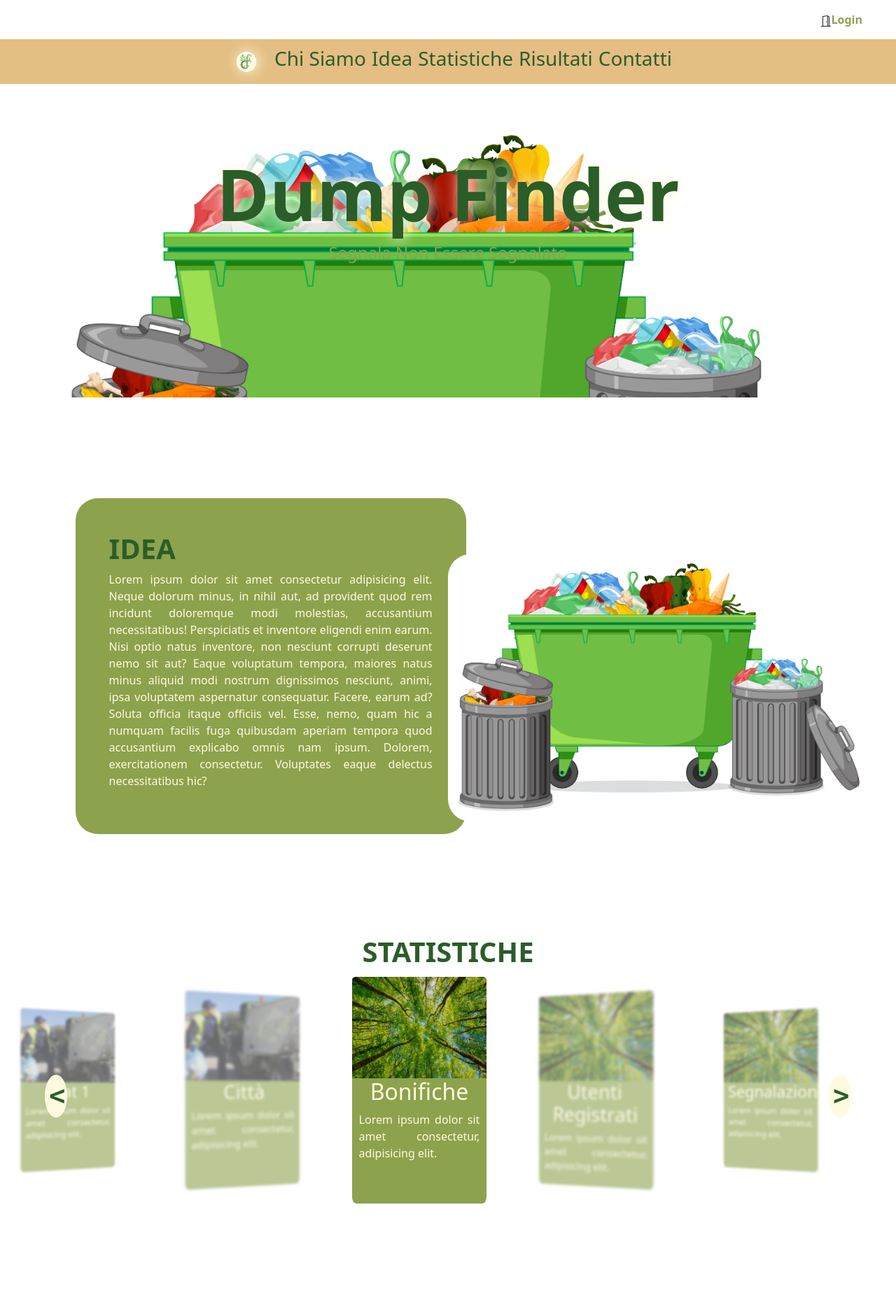
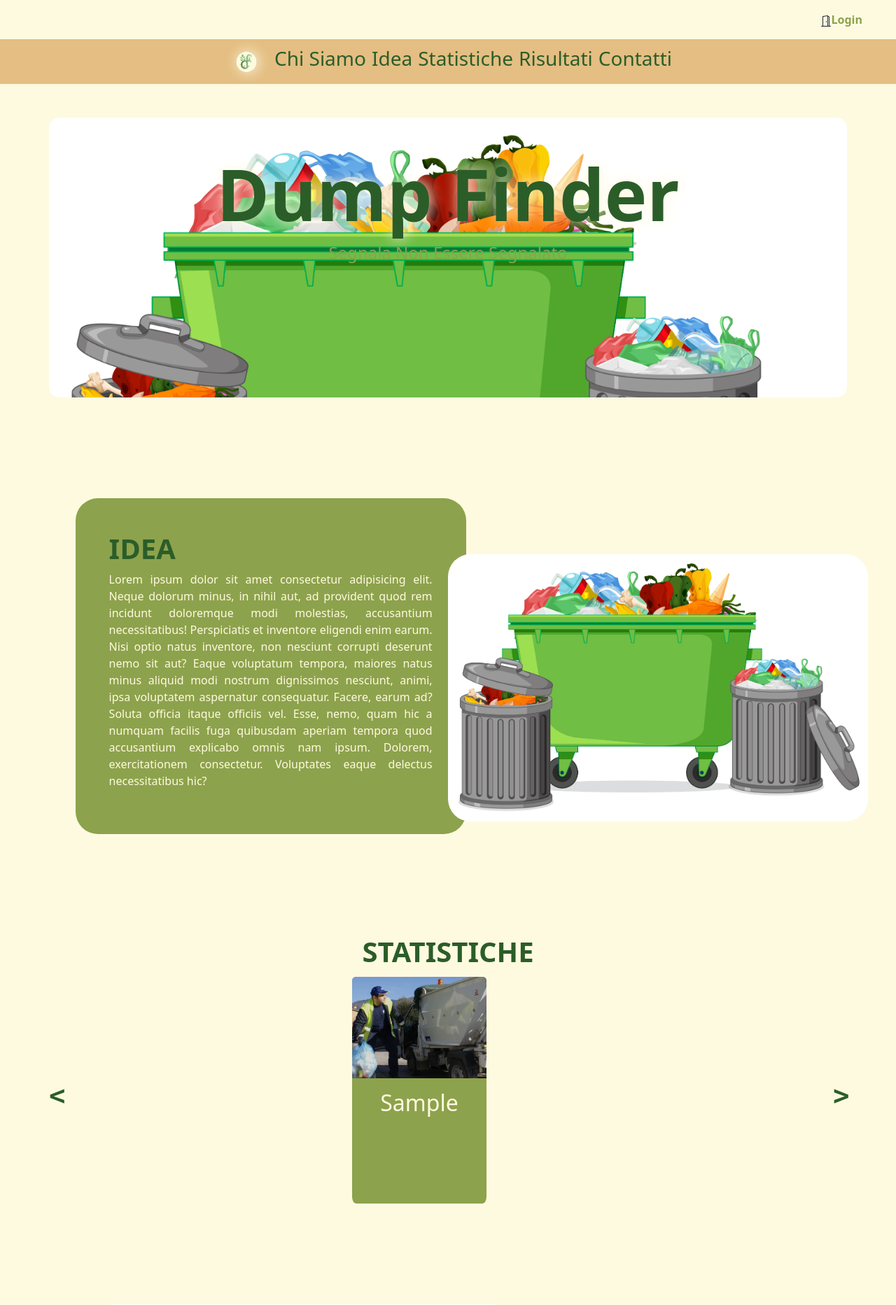
Before and after one commit to Nyde5/DumpFinder_Web, a PHP site: page / in a window 1280 px wide. Shown: the top 1865 px of the page at 70% size. Run offline with PHP 8.4, Linux system fonts and the light colour scheme; tables that the repository leaves empty or names only in its code hold one stand-in row (values such as "Sample post"); some libraries are stand-ins or nearby versions.

Commit message:
Statistiche
Adesso funzionano le statistiche

```diff
--- a/css/style.css
+++ b/css/style.css
@@ -10,7 +10,7 @@
 } */
 
 body{
-    background-color: var(--secondary);
+    background-color: var(--secondary) !important;
 }
 
 #login{
--- a/index.html
+++ b/index.php
@@ -7,6 +7,12 @@
       <link href="https://cdn.jsdelivr.net/npm/bootstrap@5.3.3/dist/css/bootstrap.min.css" rel="stylesheet" integrity="sha384-QWTKZyjpPEjISv5WaRU9OFeRpok6YctnYmDr5pNlyT2bRjXh0JMhjY6hW+ALEwIH" crossorigin="anonymous">
       <link rel="stylesheet" href="css/style.css">
       <link rel="stylesheet" href="css/footer.css">
+
+      <?php
+        session_start();
+        $conn = new mysqli("localhost", "root", "", "my_dumpfinder");
+      ?>
+
     </head>
     <body class="d-flex justify-content-center flex-column g-5">
       <!-- LOGIN DIV -->
@@ -38,7 +44,6 @@
 
       <!-- VETRINA -->
       <div class="container-fluid mt-5 p-5">
-
         <!-- IDEA DIV -->
         <div id="idea" class="container-md d-flex flex-row">
           <div class="rounded-5 p-5 w-50 position-relative" style="background-color: #8da24cff; left: 2vw;">
@@ -61,44 +66,26 @@
       <div id="stat" class="d-flex justify-content-center flex-column text-center w-100 my-5 py-5">
         <h1>STATISTICHE</h1>
         <div class="slider w-100 p-5">
-          <div class="item">
-              <img src="img/varie/netturbino.jpg" alt="netturbino" class="img">
-              <div class="text d-flex justify-content-center flex-column w-100">
-                  <h2>Stat 1</h2>
-                  Lorem ipsum dolor sit amet consectetur, adipisicing elit.
-              </div>
 
-          </div>
-          <div class="item">
-              <img src="img/varie/netturbino.jpg" alt="netturbino" class="img">
-              <div class="text d-flex justify-content-center flex-column w-100">
-                  <h2>Città</h2>
-              Lorem ipsum dolor sit amet consectetur, adipisicing elit.
-              </div>
+          <?php
+            $qry = "SELECT view_num_stat.Category FROM `view_num_stat`";
+            $result = $conn->query($qry);
 
-          </div>
-          <div class="item">
-              <img src="img/varie/natura-alberi.jpg" alt="natura-alberi" class="img">
-              <div class="text d-flex justify-content-center flex-column w-100">
-                  <h2>Bonifiche</h2>
-              Lorem ipsum dolor sit amet consectetur, adipisicing elit.
+            while($row = $result -> fetch_assoc()){
+              $row = $row['Category'];
+              $nameStat = str_replace('_', ' ', $row);
+              $nameStat = ucwords($nameStat);
+              echo "
+              <div class='item'>
+                <img src='img/varie/netturbino.jpg' alt='netturbino' class='img'>
+                <div class='text d-flex justify-content-center flex-column w-100 pt-3'>
+                    <h2>$nameStat</h2>
+                    <h1 class='text-center' id='$row'></h1>
                 </div>
               </div>
-          <div class="item">
-              <img src="img/varie/natura-alberi.jpg" alt="natura-alberi" class="img">
-              <div class="text d-flex justify-content-center flex-column w-100">
-                  <h2>Utenti Registrati</h2>
-              Lorem ipsum dolor sit amet consectetur, adipisicing elit.
-              </div>
-          </div>
-          <div class="item">
-              <img src="img/varie/natura-alberi.jpg" alt="natura-alberi" class="img">
-              <div class="text d-flex justify-content-center flex-column w-100">
-                  <h2>Segnalazioni</h2>
-              Lorem ipsum dolor sit amet consectetur, adipisicing elit.
-              </div>
-          </div>
-
+              ";
+            }
+          ?>
           <button id="next">></button>
           <button id="prev"><</button>
         </div>
@@ -210,7 +197,8 @@
 
       </footer>
 
-      <script src="https://cdnjs.cloudflare.com/ajax/libs/jquery/3.7.1/jquery.min.js"></script>
+      <script src="https://cdnjs.cloudflare.com/ajax/libs/jquery-countdown/2.2.14/jquery.countdown.min.js"></script>
+      <script src="https://ajax.googleapis.com/ajax/libs/jquery/3.7.1/jquery.min.js"></script>
       <script src="https://cdn.jsdelivr.net/npm/bootstrap@5.3.3/dist/js/bootstrap.bundle.min.js" integrity="sha384-YvpcrYf0tY3lHB60NNkmXc5s9fDVZLESaAA55NDzOxhy9GkcIdslK1eN7N6jIeHz" crossorigin="anonymous"></script>
       <script src="js/carousel_logic.js"></script>
       <script src="js/navbar.js"></script>
--- a/js/carousel_logic.js
+++ b/js/carousel_logic.js
@@ -2,7 +2,8 @@
     let next = document.getElementById('next');
     let prev = document.getElementById('prev');
 
-    let active = 2;
+
+    let active = parseInt(items.length/2);
     function loadShow(){
         let stt = 0;
         items[active].style.transform = `none`;
--- a/js/stat.js
+++ b/js/stat.js
@@ -1,67 +1,41 @@
+document.addEventListener('DOMContentLoaded',()=>{
+  $.post('php/getStat.php', {
+    value: 100
+  }, (data, status)=>{
+    setDataStat(data);
+  }, "json");
 
+});
 
-// Definire la funzione di gestione degli eventi quando la richiesta è completata
-// xhr.onreadystatechange = function() {
-//     if (xhr.readyState === XMLHttpRequest.DONE) {
-//         if (xhr.status === 200) {
-//             // La richiesta è stata completata con successo
-//             console.log(xhr.responseText);
-//             // Puoi manipolare la risposta qui
-//         } else {
-//             // C'è stato un errore nella richiesta
-//             console.error('Si è verificato un errore:', xhr.status);
-//         }
-//     }
-// };
+const struct = [];
+let isOnStat = false;
 
-
-
-// // Creare un oggetto XMLHttpRequest
-// var xhr = new XMLHttpRequest();
-
-// // Definire il metodo HTTP e l'URL del proxy PHP che inoltrerà la richiesta al server remoto
-// var metodo = "GET";
-// var url = "http://dumpfinder.altervista.org/my_dumpfinder/WEB/proxy.php";
-
-// // Aprire la richiesta con il metodo e l'URL specificati
-// xhr.open(metodo, url, true);
-// xhr.responseType = 'json';
-
-// // Invia la richiesta
-// xhr.send();
-
-// xhr.onload = () => {
-//     const response = xhr.response;
-//     console.log(response);
-// };
-
-
-// Crea una richiesta XMLHttpRequest
-$.getJSON ('./stat.php', showResult);
-
-function showResult(result){
-  console.log(result);
+function setDataStat(data){
+  data.forEach(element => {
+    div = document.getElementById(element.Category);
+    struct.push({
+      div: div,
+      value: parseInt(element.Count)
+    });
+  });
+  struct.forEach(element => {
+    let i = 0;
+    const setStat = setInterval(()=>{
+      if(isOnStat){
+        element.div.innerText = i;
+        if(i < element.value)i++;
+        else clearInterval(setStat);
+      }
+    }, 150);
+  });
 }
 
+window.addEventListener('scroll', function() {
+  var puntoDiAncoraggio = document.getElementById('stat');
+  var posizionePuntoDiAncoraggio = puntoDiAncoraggio.getBoundingClientRect().top;
 
-// var xhr = new XMLHttpRequest();
-
-
-
-// // Imposta il metodo e l'URL della richiesta
-// xhr.open("POST", "../php/stat.php");
-
-// // Invia la richiesta
-// xhr.send();
-
-// // Gestisce la risposta
-// xhr.onload = function() {
-//   if (xhr.status === 200) {
-//     // La richiesta ha avuto successo
-//     var data = JSON.parse(xhr.responseText);
-//     // Usa i dati ricevuti dalla pagina PHP
-//   } else {
-//     // La richiesta ha fallito
-//     console.error("Errore durante la richiesta: " + xhr.status);
-//   }
-// };
+  // Verifica se l'utente ha scrollato abbastanza per visualizzare il punto di ancoraggio
+  if (posizionePuntoDiAncoraggio < window.innerHeight) {
+      isOnStat = true;
+  }
+});
--- /dev/null
+++ b/php/getStat.php
@@ -0,0 +1,17 @@
+<?php
+    session_start();
+    if(isset($_POST['value']) && $_POST['value'] === '100'){
+        $conn = new mysqli("localhost", "root", "", "my_dumpfinder");
+        $qry = "SELECT * FROM `view_num_stat`";
+        $data = array();
+
+        // Eseguo Query Bonifica
+        $result = $conn->query($qry);
+
+        while($row = $result -> fetch_assoc()){
+            $data[] = $row;
+        }
+
+        echo json_encode($data);
+        $conn -> close();
+    } else die('Impossibile accedere a questa pagine');
```
Also changed, not shown: php/stat.php (deleted, +0 -43 lines). Lines whose indentation alone changed are shown as unchanged.
